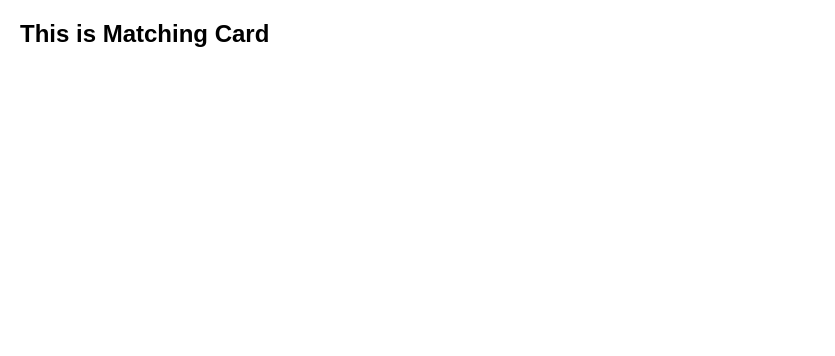
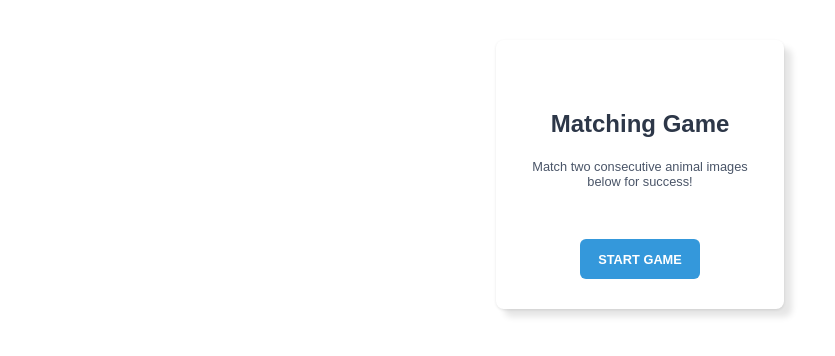
Before and after one commit to aryaprdni/B51-MICRO-CHALLENGE, a React (Vite) app: page /matching-card in a window 1280 px wide. Shown: the top 356 px of the page, without its empty margins (0-835 px from the left). Built offline with nearby package versions, Linux system fonts and the light colour scheme.

Commit message:
add feature macthing card

```diff
--- /dev/null
+++ b/src/styles/MatchingCard.module.css
@@ -0,0 +1,89 @@
+.container {
+    display: flex;
+    flex-direction: column;
+    align-items: center;
+}
+
+.gameContainer {
+    width: 20%;
+    border-radius: 8px;
+    box-shadow: 8px 8px 6px rgba(0, 0, 0, 0.1), 0 1px 3px rgba(0, 0, 0, 0.1);
+    padding: 20px;
+    margin-top: 20px;
+}
+
+.gameHeader {
+    text-align: center;
+    margin-bottom: 10px;
+}
+
+.gameTitle {
+    font-weight: bold;
+    font-size: 1.5rem;
+    color: #2d3748;
+}
+
+.gameInstructions {
+    font-weight: lighter;
+    font-size: 0.8rem;
+    color: #4a5568;
+    margin-bottom: 10px;
+}
+
+.cardContainer {
+    display: grid;
+    grid-template-columns: repeat(4, 1fr);
+    gap: 10px;
+    justify-content: center;
+    margin-top: 20px;
+}
+
+.card {
+    width: 60px;
+    height: 60px;
+    background-color: #3498db;
+    border-radius: 6px;
+    display: flex;
+    align-items: center;
+    justify-content: center;
+    font-size: 1.2rem;
+    cursor: pointer;
+    transition: background-color 0.3s ease;
+}
+
+
+.flippedCard {
+    background-color: #3498db;
+    color: #fff;
+}
+
+.buttonContainer {
+    display: flex;
+    flex-direction: column;
+    align-items: center;
+    margin-top: 20px;
+}
+
+.startButton,
+.tryAgainButton {
+    background-color: #3498db;
+    font-weight: bold;
+    color: #fff;
+    padding: 8px;
+    border-radius: 6px;
+    cursor: pointer;
+    transition: background-color 0.3s ease;
+    text-transform: uppercase;
+    font-size: 0.8rem;
+    margin-bottom: 10px;
+}
+
+.startButton:hover,
+.tryAgainButton:hover {
+    background-color: #2d3748;
+}
+
+.winMessage {
+    font-weight: bold;
+    color: #2d3748;
+}
--- a/src/views/MatchingCard.jsx
+++ b/src/views/MatchingCard.jsx
@@ -1,7 +1,119 @@
-const MatchingCard = () => (
-    <div>
-        <h2>This is Matching Card</h2>
-    </div>
-);
+import { useState } from 'react';
+import styles from '../styles/MatchingCard.module.css';
+
+const MatchingCard = () => {
+    const animals = ["🐶", "🐹", "🐰", "🐺", "🐨", "🐼", "🦊", "🦁"];
+    const [cards, setCards] = useState([]);
+    const [flippedIndexes, setFlippedIndexes] = useState([]);
+    const [matchedPairs, setMatchedPairs] = useState([]);
+    const [isGameWon, setIsGameWon] = useState(false);
+    const [isGameStarted, setIsGameStarted] = useState(false);
+
+    const shuffle = (array) => {
+        let currentIndex = array.length, randomIndex;
+        while (currentIndex !== 0) {
+            randomIndex = Math.floor(Math.random() * currentIndex);
+            currentIndex--;
+
+            [array[currentIndex], array[randomIndex]] = [array[randomIndex], array[currentIndex]];
+        }
+        return array;
+    };
+
+    const startGame = () => {
+        const shuffledCards = shuffle([...animals, ...animals]);
+        setCards(shuffledCards);
+        setFlippedIndexes([]);
+        setMatchedPairs([]);
+        setIsGameWon(false);
+        setIsGameStarted(true);
+    };
+
+    const handleCardClick = (index) => {
+        if (!isGameStarted) {
+            return;
+        }
+
+        if (flippedIndexes.length === 2 || flippedIndexes.includes(index) || matchedPairs.includes(cards[index])) {
+            return;
+        }
+
+        const newFlippedIndexes = [...flippedIndexes, index];
+        setFlippedIndexes(newFlippedIndexes);
+
+        if (newFlippedIndexes.length === 2) {
+            setTimeout(() => checkMatch(newFlippedIndexes), 1000);
+        }
+    };
+
+    const checkMatch = (flippedIndexes) => {
+        const [firstIndex, secondIndex] = flippedIndexes;
+        const isMatch = cards[firstIndex] === cards[secondIndex];
+
+        if (isMatch) {
+            setMatchedPairs([...matchedPairs, cards[firstIndex]]);
+            if (matchedPairs.length === animals.length - 1) {
+                setIsGameWon(true);
+            }
+        }
+
+        setTimeout(() => setFlippedIndexes([]), 500);
+    };
+
+    const handleTryAgain = () => {
+        setIsGameStarted(false);
+        startGame();
+    };
+
+    const handleReset = () => {
+        setCards([]);
+        setFlippedIndexes([]);
+        setMatchedPairs([]);
+        setIsGameWon(false);
+        setIsGameStarted(false);
+    };
+
+    return (
+        <div className={styles.container}>
+            <div className={styles.gameContainer}>
+                <div className={styles.gameHeader}>
+                    <h1 className={styles.gameTitle}>Matching Game</h1>
+                    <h5 className={styles.gameInstructions}>Match two consecutive animal images below for success!</h5>
+                </div>
+                <div className={styles.cardContainer}>
+                    {cards.map((card, index) => (
+                        <button
+                            key={index}
+                            className={`${styles.card} ${flippedIndexes.includes(index) || matchedPairs.includes(card) ? styles.flippedCard : ''}`}
+                            onClick={() => handleCardClick(index)}
+                        >
+                            {flippedIndexes.includes(index) || matchedPairs.includes(card) ? card : '?'}
+                        </button>
+                    ))}
+                </div>
+                {!isGameStarted && (
+                    <div className={styles.buttonContainer}>
+                        <button className={styles.startButton} onClick={startGame}>
+                            Start Game
+                        </button>
+                    </div>
+                )}
+                {isGameWon && (
+                    <div className={styles.buttonContainer}>
+                        <h3 className={styles.winMessage}>You Win!</h3>
+                        <button className={styles.tryAgainButton} onClick={handleTryAgain}>
+                            Try Again
+                        </button>
+                    </div>
+                )}
+            </div>
+            {isGameStarted && (
+                <button className={styles.tryAgainButton} onClick={handleReset}>
+                    Reset Game
+                </button>
+            )}
+        </div>
+    );
+};
 
 export default MatchingCard;
```
